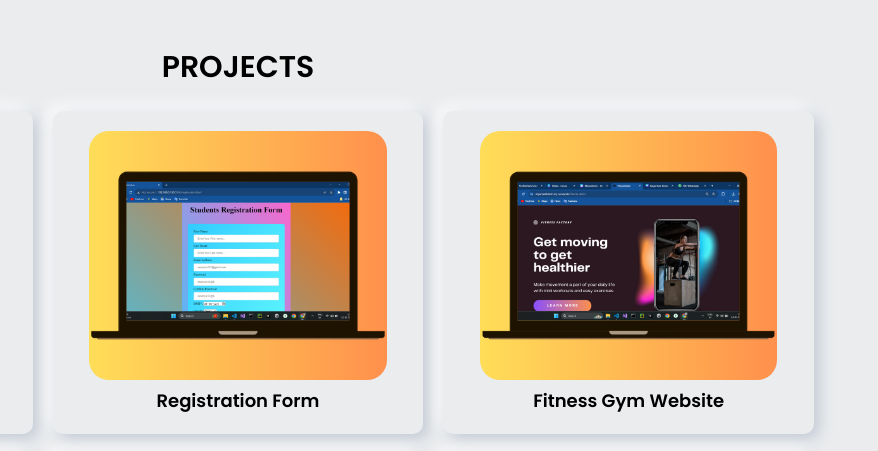
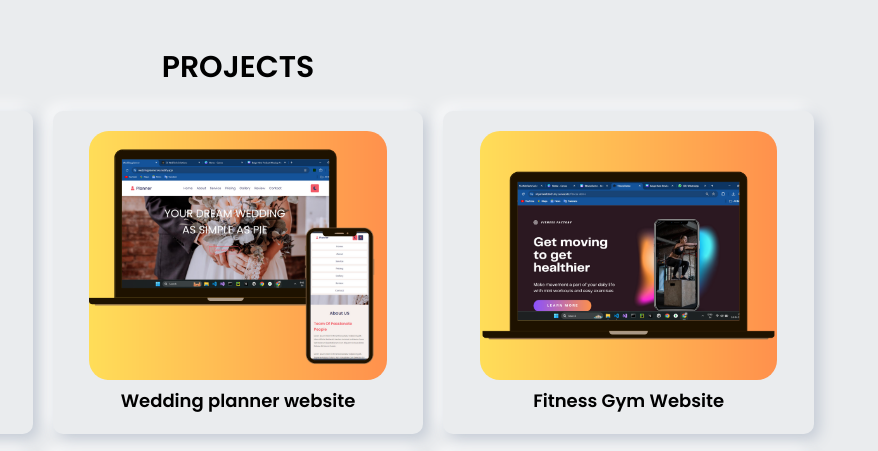
Before and after one commit to SSWebTechSolutions/sswebtech, a plain HTML site: page index.html in a window 1280 px wide. Shown: the part 2000-2451 px from the top of the page, 402-1280 px from the left. Drawn offline with Linux system fonts and the light colour scheme; a script that the page names is missing.

Commit message:
Update index.html

```diff
--- a/index.html
+++ b/index.html
@@ -144,9 +144,9 @@ var  element = document.body;
                     </div>
                 </div>
                 <div class="item">
-                    <img src="images/prj2.png" alt="">
+                    <img src="images/wedding_prj.png" alt="">
                     <div class="name">
-                        Registration Form
+                        Wedding planner website
                     </div>
                 </div>
                 <div class="item">
```
